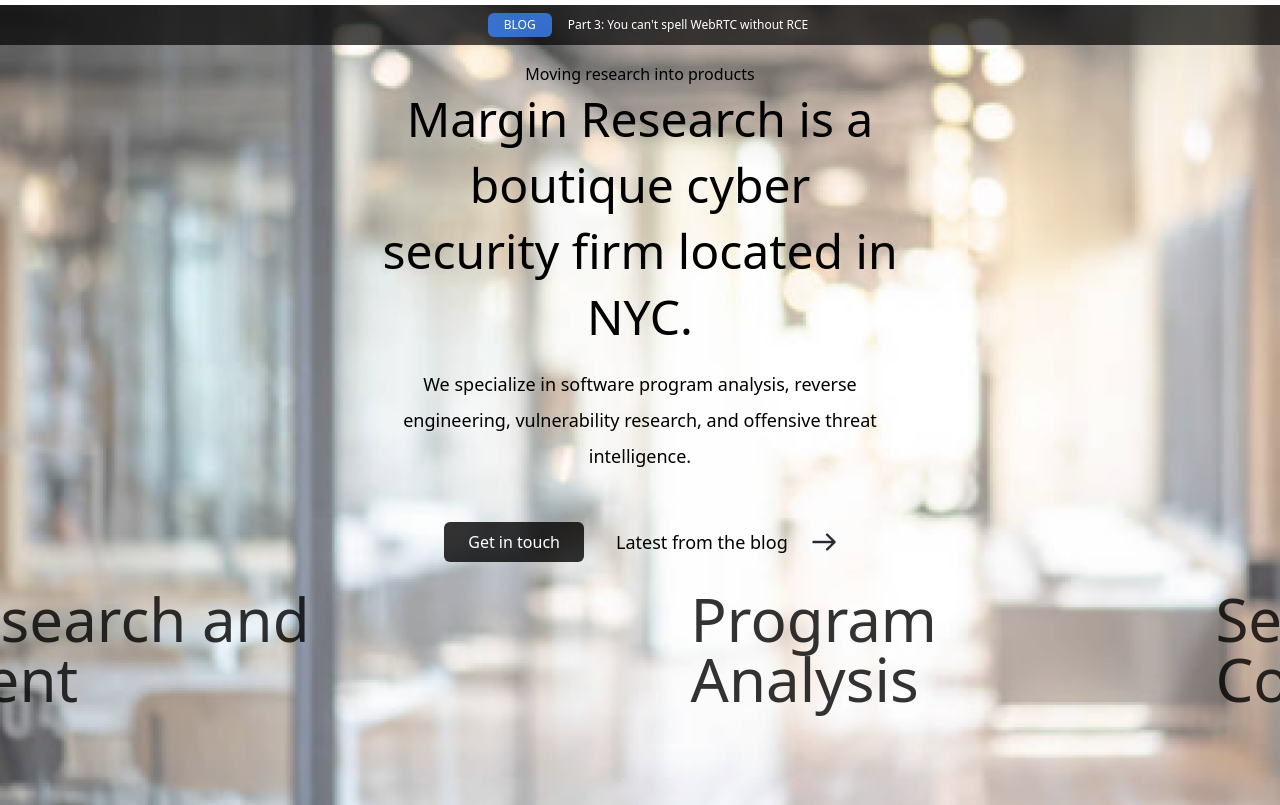
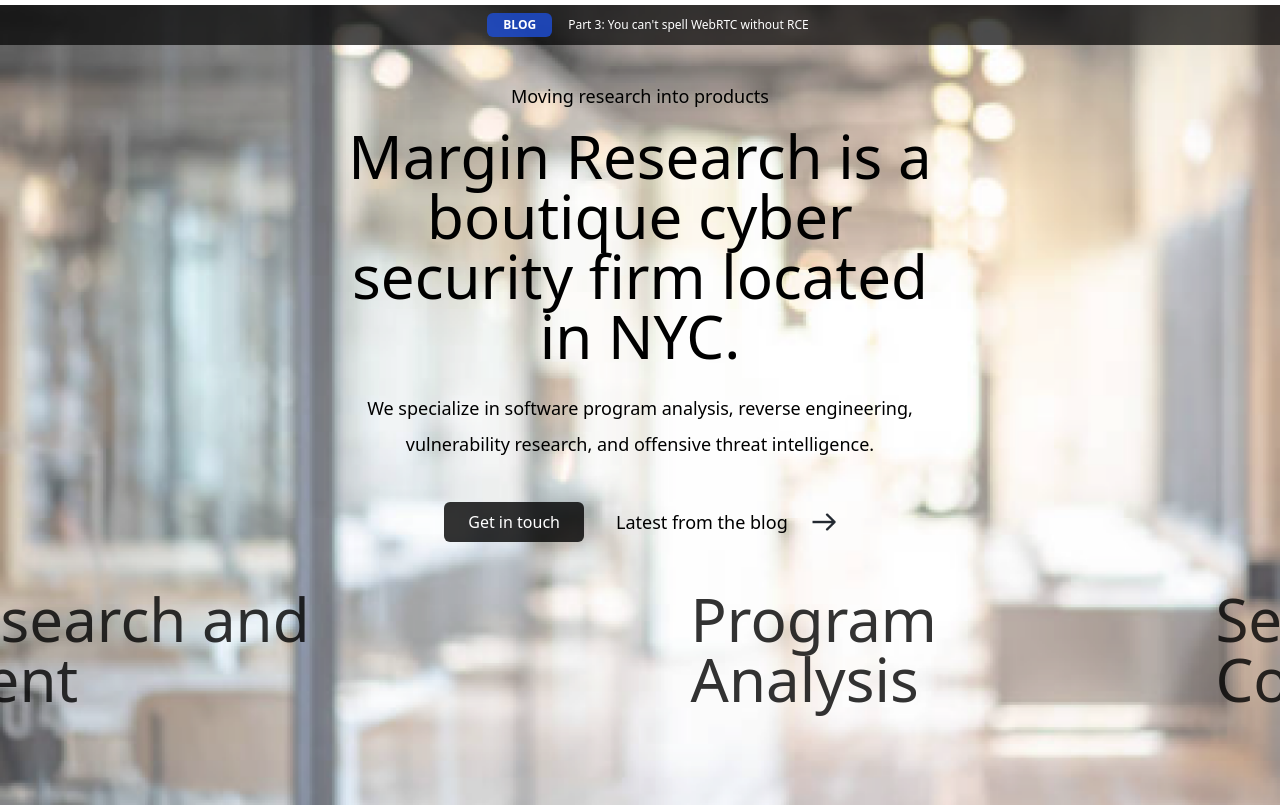
Before and after one commit to jex441/margin, an Astro site: page / in a window 1280 px wide. Shown: the part 51-856 px from the top of the page. Built offline with nearby package versions, Linux system fonts and the light colour scheme; Astro itself is replaced by a stand-in of ours.

Commit message:
font sizes, line height

```diff
--- a/src/pages/index.astro
+++ b/src/pages/index.astro
@@ -7,7 +7,7 @@
 <Layout title="Margin Research">
 	<main class="h-screen w-screen overflow-hidden">
 		<section class="w-full bg-black/70 text-white text-xs lg:text-md h-10 flex justify-center items-center">
-		<button type="button" class="text-xs uppercase bg-blue-500/80 rounded-md px-4 py-1 mx-4 text-white">
+		<button type="button" class="text-xs uppercase font-semibold bg-blue-700/80 rounded-md px-4 py-1 mx-4 text-white">
 		blog
 		</button>
 		<span class="font-light">
@@ -15,15 +15,15 @@
 		</span>
 		</section>
 	<section class="flex w-full mt-14 lg:mt-0 lg:items-center justify-center lg:h-4/6">
-	<div class="flex flex-col w-full px-2 lg:px-0 lg:w-[520px] text-center gap-8">
-		<div class="flex flex-col gap-4 lg:gap-0">
-			<h3>
+	<div class="flex flex-col w-full px-2 lg:px-0 lg:w-[600px] text-center gap-8">
+		<div class="flex flex-col gap-4">
+			<p class="text-lg">
 				Moving research into products
-			</h3>
-			<p class="text-3xl lg:text-5xl lg:leading-snug">
+			</p>
+			<p class="text-3xl lg:text-6xl">
 				Margin Research is a boutique cyber security firm located in NYC.
 			</p>
-			<p class="my-4 text-lg leading-loose">
+			<p class="my-2 text-lg leading-loose">
 				We specialize in software program analysis, reverse engineering, vulnerability research, and offensive threat intelligence.
 			</p>
 		</div>
@@ -33,7 +33,7 @@
 		</button>
 		<a href="/blog">
 		<div class="flex flex-row items-center text-md lg:text-lg gap-3 lg:gap-6">
-			<span class="hover:underline">
+			<span class="hover:underline underline-offset-4">
 				Latest from the blog
 			</span>
 			<span>
```
